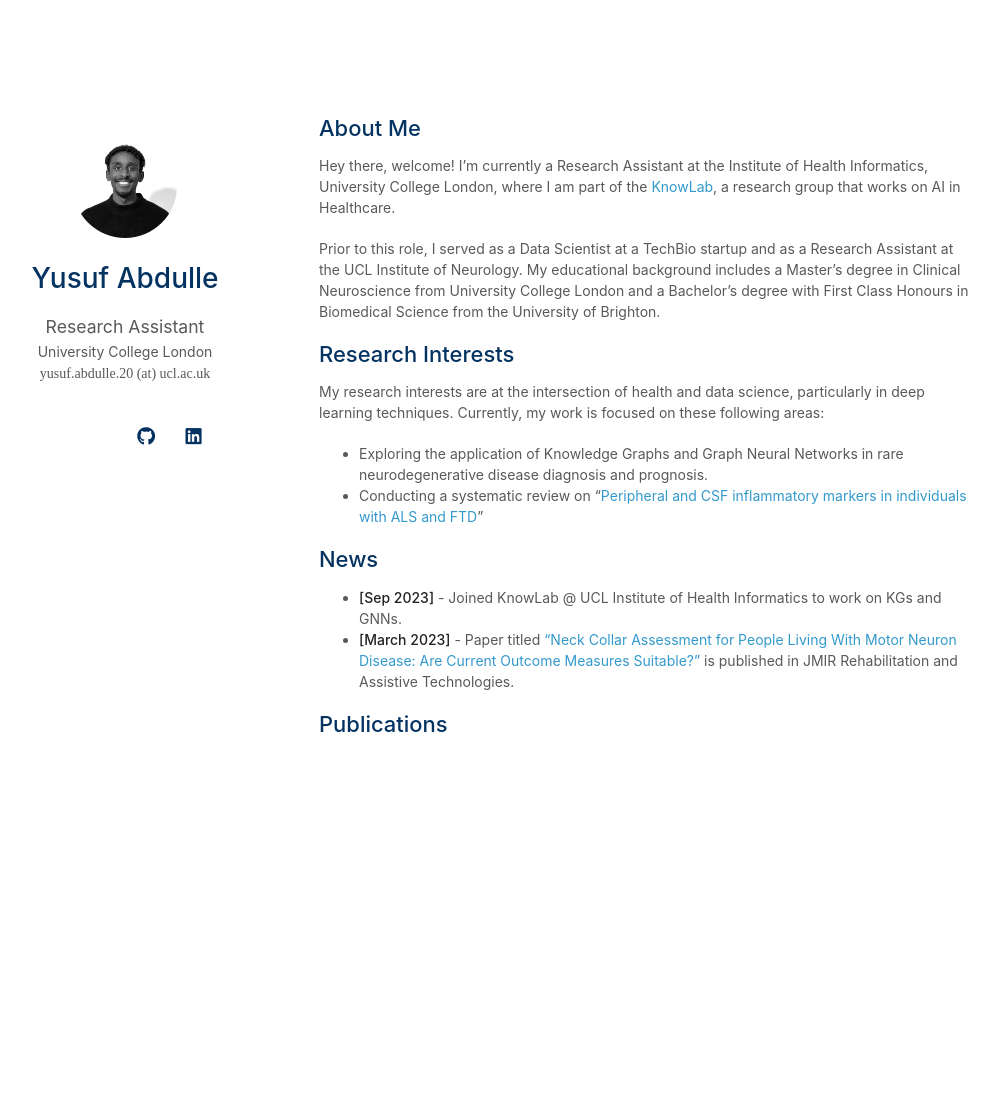
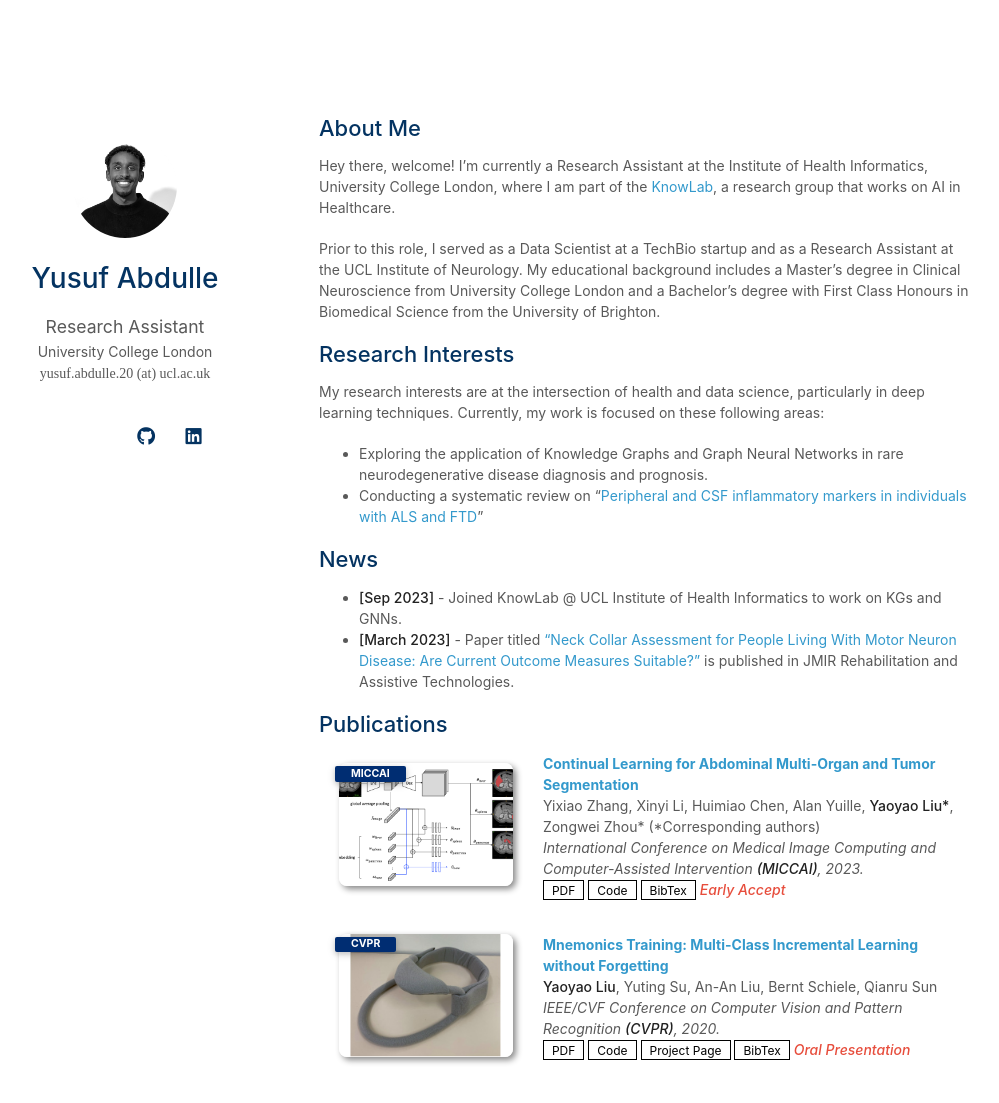
Before and after one commit to yabdulle/yabdulle.github.io, a Jekyll site: the page built from index.md, in a window 1280 px wide and 1185 px high. Shown: the top 1103 px of the window, without its empty margins (151-1150 px from the left). Built offline with Jekyll 4.4.1, drawn with Linux system fonts in a browser that asks for light colours; nearby versions of some CDN libraries; a style sheet for code colours, icons or effects is not loaded; our own code applies the rules of GitHub Pages for plain Markdown files.

Commit message:
Update publications.yml

```diff
--- a/_data/publications.yml
+++ b/_data/publications.yml
@@ -1,4 +1,4 @@
-Main:
+main:
 
   - title: Continual Learning for Abdominal Multi-Organ and Tumor Segmentation
     authors: Yixiao Zhang, Xinyi Li, Huimiao Chen, Alan Yuille, <strong>Yaoyao Liu*</strong>, Zongwei Zhou* (*Corresponding authors)
@@ -9,3 +9,14 @@ Main:
     bibtex: https://bib.yliu.me/MICCAI23.txt
     image: ./assets/img/teaser_example_2.png
     notes: Early Accept
+
+  - title: "Mnemonics Training: Multi-Class Incremental Learning without Forgetting"
+    authors: <strong>Yaoyao Liu</strong>, Yuting Su, An-An Liu, Bernt Schiele, Qianru Sun
+    conference_short: CVPR
+    conference: IEEE/CVF Conference on Computer Vision and Pattern Recognition <strong>(CVPR)</strong>, 2020.
+    pdf: https://arxiv.org/pdf/2002.10211.pdf
+    code: https://github.com/yaoyao-liu/class-incremental-learning/tree/main/mnemonics-training
+    page: https://class-il.mpi-inf.mpg.de/mnemonics/
+    bibtex: https://class-il.mpi-inf.mpg.de/mnemonics/
+    notes: Oral Presentation
+    image: ./assets/img/teaser_example.png
```
